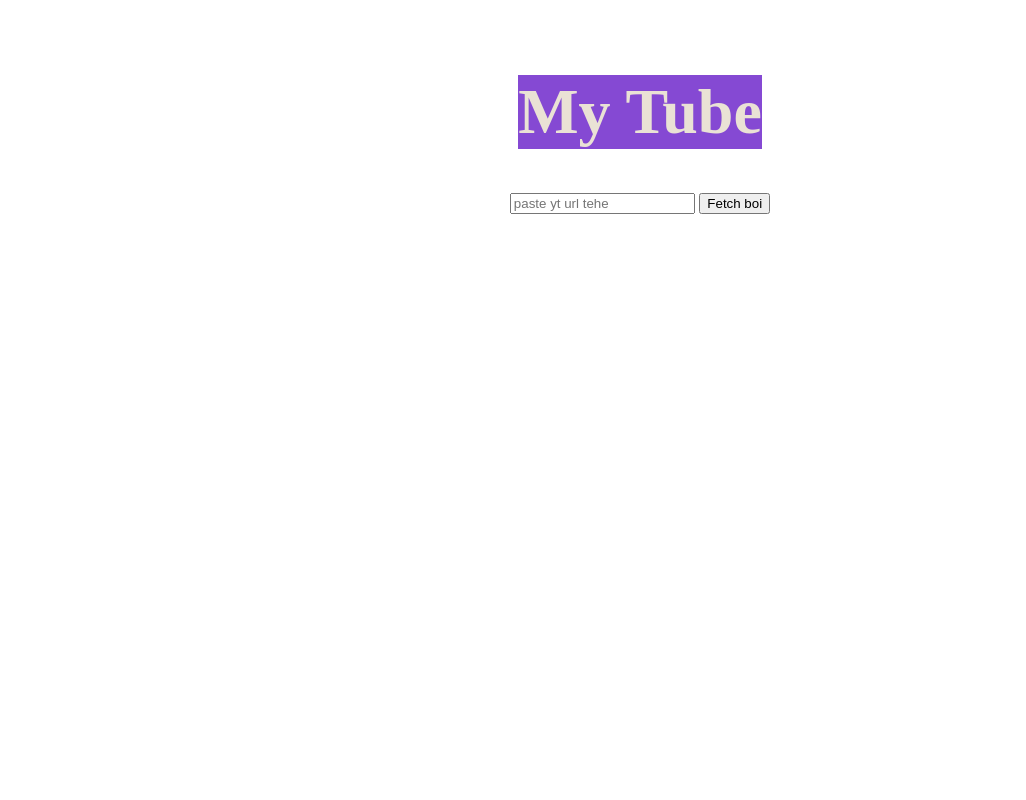
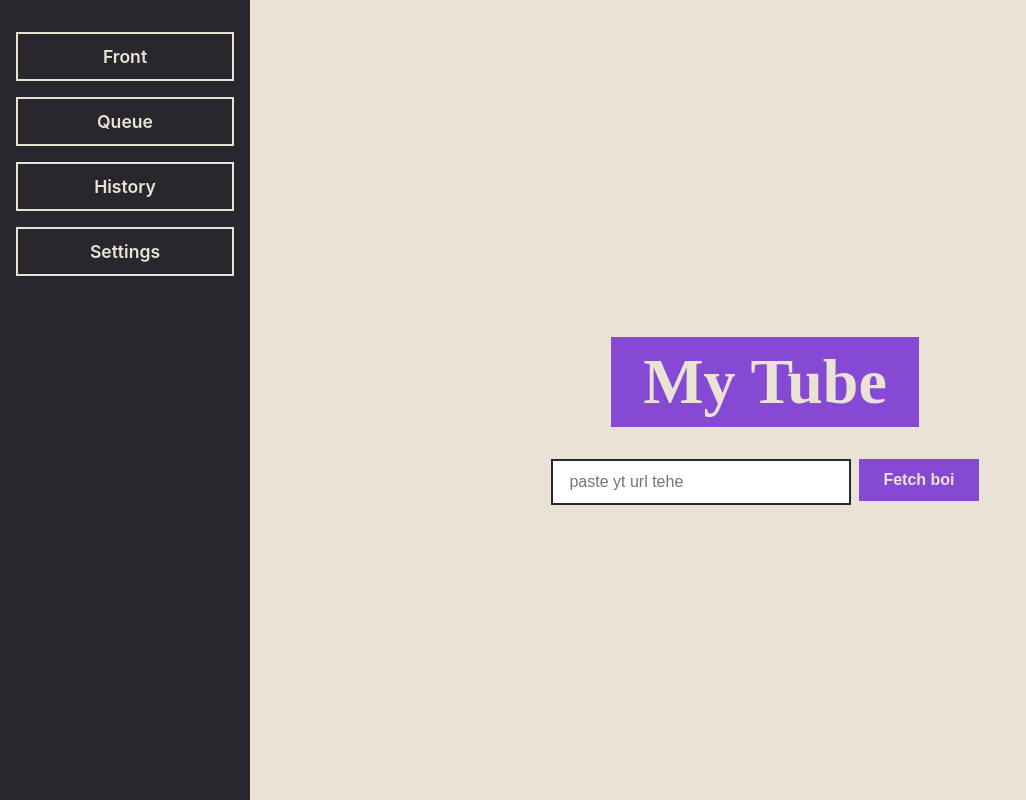
Before and after one commit to callmejojoe/my-tube, a React (Vite) app: page / in a window 1280 px wide. Shown: the whole page, without its empty margins (0-1026 px from the left). Built offline with nearby package versions, Linux system fonts and the light colour scheme.

Commit message:
added a side bar component and adjusted the styles a bit

```diff
--- a/src/App.jsx
+++ b/src/App.jsx
@@ -1,14 +1,17 @@
 import React from 'react';
 import { createRoot } from 'react-dom/client';
+import Sidebar from './components/Sidebar';
 import './index.css';
 
 export default function App() {
   return (
-    <div>
-      <div className='main'>
-        <h1 className='titl'>My Tube</h1>
-        <div className='urlsec'> <input type="text" className="urlbox" placeholder="paste yt url tehe" /> <span className='fetchit'><button>Fetch boi</button></span></div>
-
+    <div className="app-container">
+      <Sidebar />
+      <div className="content-container">
+        <div className='main'>
+          <h1 className='titl'>My Tube</h1>
+          <div className='urlsec'> <input type="text" className="urlbox" placeholder="paste yt url tehe" /> <span className='fetchit'><button>Fetch boi</button></span></div>
+        </div>
       </div>
     </div>
   );
--- /dev/null
+++ b/src/components/Sidebar.jsx
@@ -0,0 +1,12 @@
+import React from 'react';
+
+export default function Sidebar() {
+  return (
+    <div className="sidebar">
+      <button className="sidebar-btn">Front</button>
+      <button className="sidebar-btn">Queue</button>
+      <button className="sidebar-btn">History</button>
+      <button className="sidebar-btn">Settings</button>
+    </div>
+  );
+}
--- a/src/index.css
+++ b/src/index.css
@@ -15,9 +15,51 @@ body {
   font-family:
     -apple-system, BlinkMacSystemFont, 'Segoe UI', Roboto, Helvetica, Arial,
     sans-serif;
-  margin: auto;
-  max-width: 38rem;
+  margin: 0;
+  background-color: var(--primarycolor);
+  color: var(--secondarycolor);
+}
+
+.app-container {
+  display: flex;
+  min-height: 100vh;
+}
+
+.sidebar {
+  display: flex;
+  flex-direction: column;
+  width: 250px;
+  background-color: var(--secondarycolor);
+  padding: 2rem 1rem;
+  gap: 1rem;
+}
+
+.sidebar-btn {
+  background-color: transparent;
+  color: var(--primarycolor);
+  border: 2px solid var(--primarycolor);
+  padding: 0.75rem 1rem;
+  font-size: 1.1rem;
+  cursor: pointer;
+  border-radius: 0;
+  font-family: inherit;
+  font-weight: 600;
+  transition: background-color 0.2s, color 0.2s, border-color 0.2s;
+}
+
+.sidebar-btn:hover {
+  background-color: var(--accentcolor);
+  border-color: var(--accentcolor);
+  color: var(--primarycolor);
+}
+
+.content-container {
+  flex: 1;
   padding: 2rem;
+  display: flex;
+  flex-direction: column;
+  align-items: center;
+  justify-content: center;
 }
 
 .main {
@@ -25,6 +67,7 @@ body {
   flex-direction: column;
   align-items: center;
   justify-content: center;
+  text-align: center;
 }
 
 .titl {
@@ -32,4 +75,36 @@ body {
   font-family: 'Limelight', serif;
   background-color: var(--accentcolor);
   color: var(--primarycolor);
+  padding: 0.5rem 2rem;
+  border-radius: 0;
+  margin-bottom: 2rem;
 }
+
+.urlsec {
+  display: flex;
+  gap: 0.5rem;
+}
+
+.urlbox {
+  padding: 0.75rem 1rem;
+  font-size: 1rem;
+  border: 2px solid var(--secondarycolor);
+  border-radius: 0;
+  width: 300px;
+}
+
+.fetchit button {
+  background-color: var(--accentcolor);
+  color: var(--primarycolor);
+  border: none;
+  padding: 0.75rem 1.5rem;
+  font-size: 1rem;
+  font-weight: bold;
+  cursor: pointer;
+  border-radius: 0;
+  transition: opacity 0.2s;
+}
+
+.fetchit button:hover {
+  opacity: 0.9;
+}
```
